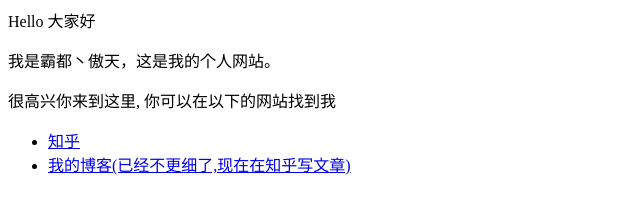
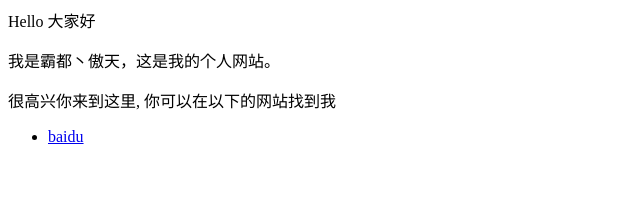
Before and after one commit to yangpengaas/yangpengaas.github.io, a plain HTML site: page index.html in a window 1280 px wide. Shown: the whole page, without its empty margins (0-640 px from the left). Drawn offline with Linux system fonts and the light colour scheme.

Commit message:
Update index.html

```diff
--- a/index.html
+++ b/index.html
@@ -3,6 +3,5 @@
 <p>很高兴你来到这里, 你可以在以下的网站找到我</p>
 
 <ul>
-  <li> <a href="https://www.zhihu.com/people/AJLoveChina">知乎</a> </li>
-  <li> <a href="http://hejie.nigeerhuo.com">我的博客(已经不更细了,现在在知乎写文章)</a> </li>
+  <li> <a href="https://www.baidu.com">baidu</a> </li>
 </ul>
```
